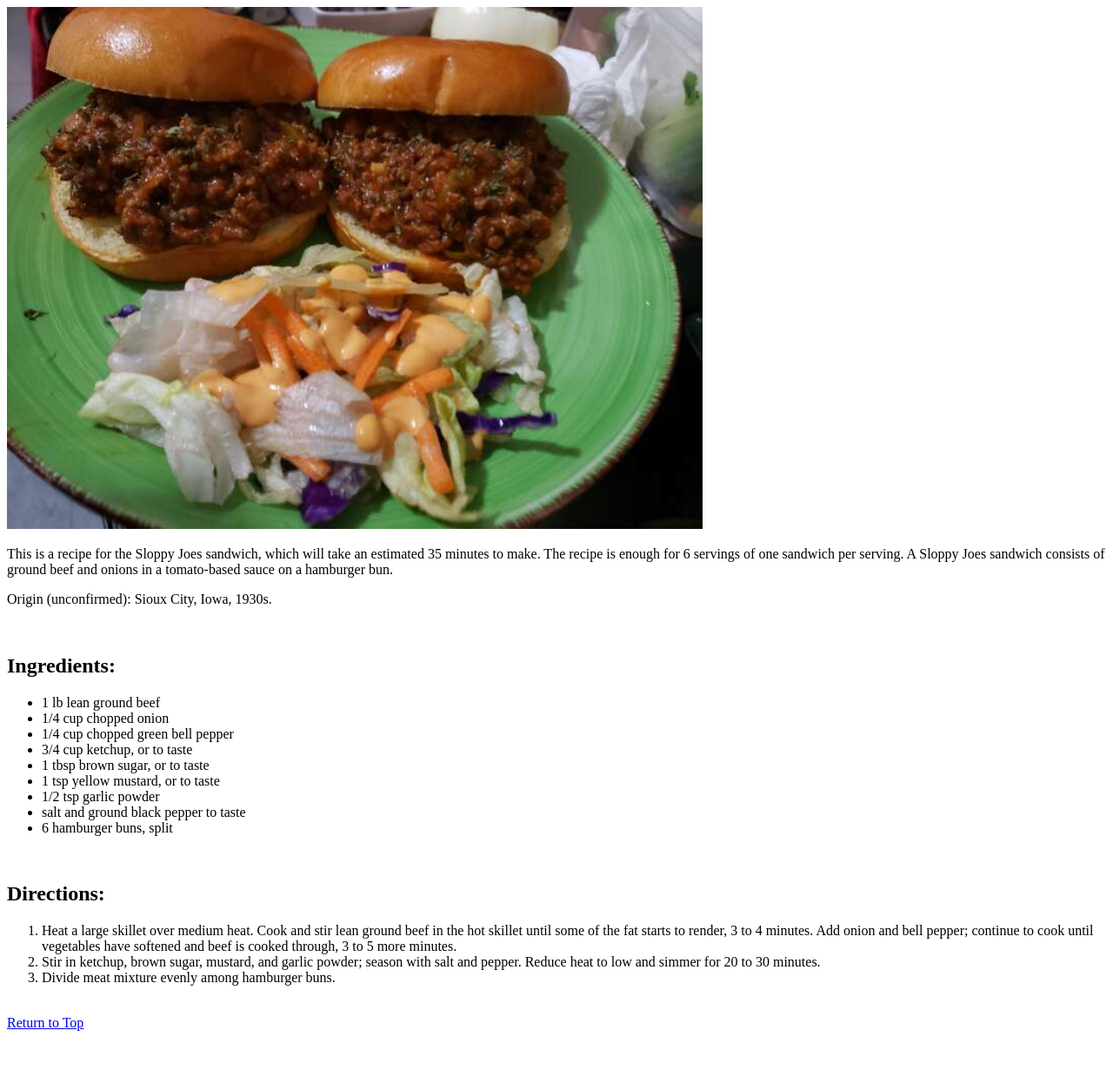
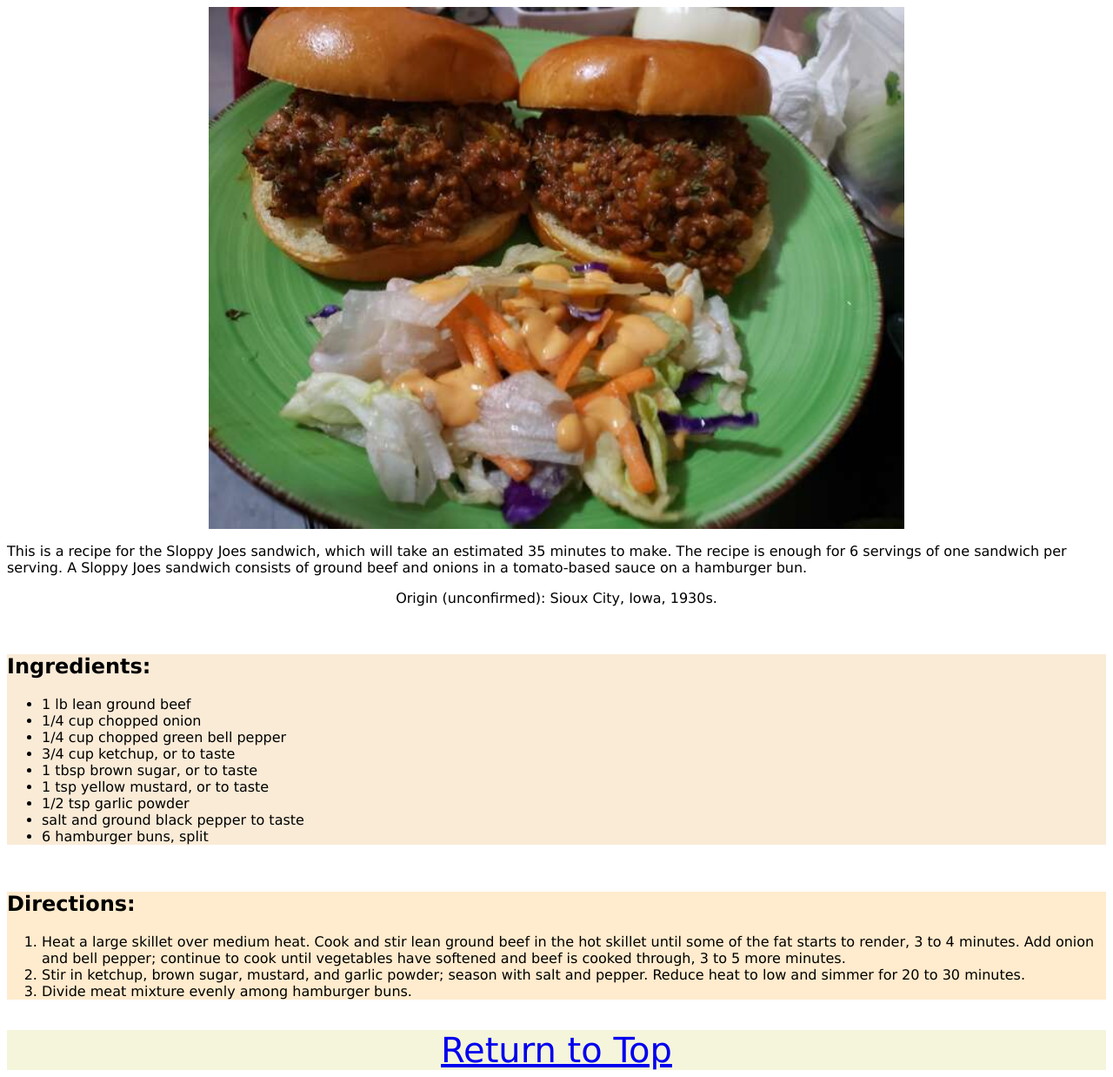
Before and after one commit to hirokiuemura2/odin-recipes, a plain HTML site: page recipes/sloppy-joes/sloppy-joes.html in a window 1280 px wide. Shown: the whole page at 87% size. Before the commit the page ends 1193 px from the top, so only its background shows below. Drawn offline with Linux system fonts and the light colour scheme.

Commit message:
Added styles with CSS

```diff
--- a/recipes/sloppy-joes/sloppy-joes.html
+++ b/recipes/sloppy-joes/sloppy-joes.html
@@ -4,19 +4,21 @@
     <meta charset="UTF-8">
     <meta http-equiv="X-UA-Compatible" content="IE=edge">
     <meta name="viewport" content="width=device-width, initial-scale=1.0">
+    <link rel="stylesheet" href="style.css">
     <title>Sloppy Joes Recipe</title>
 </head>
 <body>
-    <img src="sloppy-joes-image.jpeg" alt="An image of a finished sloppy joes" width="800">
+    <img src="sloppy-joes-image.jpeg" alt="An image of a finished sloppy joes">
     <p>
         This is a recipe for the Sloppy Joes sandwich, which will take an estimated 35 minutes to make.
         The recipe is enough for 6 servings of one sandwich per serving. A Sloppy Joes sandwich consists of
         ground beef and onions in a tomato-based sauce on a hamburger bun.
     </p>
-    <p>
+    <p class="origins">
         Origin (unconfirmed): Sioux City, Iowa, 1930s.
     </p>
     <br>
+    <div class="ingredients">
         <h2>Ingredients:</h2>
         <ul>
             <li>1 lb lean ground beef</li>
@@ -29,7 +31,9 @@
             <li>salt and ground black pepper to taste</li>
             <li>6 hamburger buns, split</li>
         </ul>
+    </div>
     <br>
+    <div class="directions">
         <h2>Directions:</h2>
         <ol>
             <li>
@@ -45,7 +49,10 @@
                 Divide meat mixture evenly among hamburger buns.
             </li>
         </ol>
+    </div>
     <br>
-    <a href="../../index.html">Return to Top</a>
+    <div class="links"><a href="../../index.html">Return to Top</a></div>
+
+
 </body>
 </html>
--- /dev/null
+++ b/recipes/sloppy-joes/style.css
@@ -0,0 +1,29 @@
+body {
+    font-family: Verdana, Geneva, Tahoma, sans-serif;
+}
+img {
+    width: 70%;
+    min-width: 450px;
+    max-width: 800px;
+    height: auto;
+    display: block;
+    margin-left: auto;
+    margin-right: auto;
+}
+.origins {
+    text-align: center;
+}
+.ingredients {
+    background-color: antiquewhite;
+    margin-left: 0px;
+    border-left: 0px;
+    padding-left: 0px;
+}
+.directions {
+    background-color: blanchedalmond;
+}
+.links {
+    font-size: 40px;
+    text-align: center;
+    background-color: beige;
+}
```
Lines whose indentation alone changed are shown as unchanged.
